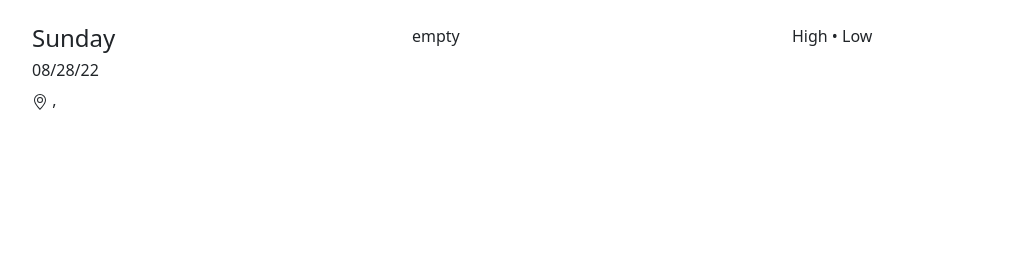
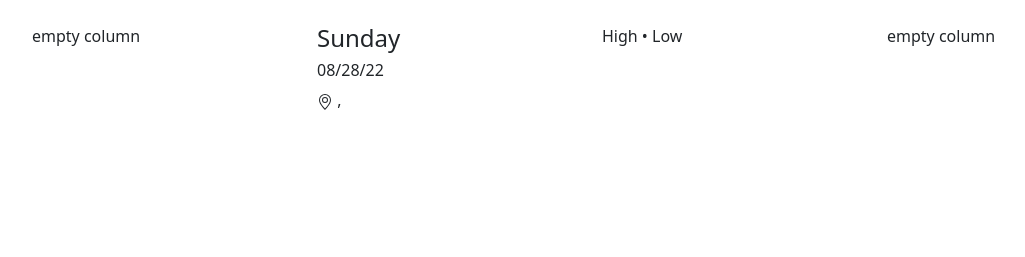
Before and after one commit to ferhanmm/WhatsTheForecast, a Flask app: page / in a window 1280 px wide. Shown: the part 132-389 px from the top of the page, without its empty margins (50-1075 px from the left). Run offline with Flask 2, Linux system fonts and the light colour scheme; data that the repository does not hold is empty.

Commit message:
Update index.html

```diff
--- a/templates/index.html
+++ b/templates/index.html
@@ -32,7 +32,10 @@
 
 <div class="container">
   <div class="row mb-3">
-    <div class="col-md-8 themed-grid-col">
+    <div class="col-md-3 themed-grid-col">
+      empty column
+    </div>
+    <div class="col-md-3 themed-grid-col">
       <div class="row">
         <div class="col-md-6 themed-grid-col">
           <h4>{{weekday}}</h4>
@@ -48,18 +51,18 @@
           <h1><strong>{{weather['fullWeather']['current']['temp_f']}}</strong></h1>
           <p><strong>{{weather['fullWeather']['current']['condition']['text']}}</strong></p>
         </div>
-        <div class="col-md-6 themed-grid-col">
-          empty
-        </div>
       </div>
     </div>
-    <div class="col-md-4 themed-grid-col">
+    <div class="col-md-3 themed-grid-col">
       High {{weather['fullWeather']['forecast']['forecastday'][0]['day']['maxtemp_f']}} &#8226 Low {{weather['fullWeather']['forecast']['forecastday'][0]['day']['mintemp_f']}}
+    </div>
+    <div class="col-md-3 themed-grid-col">
+      empty column
     </div>
   </div>
 </div>
 
-<br>
+<br><br><br><br>
 
 <div class="container themed-container text-center">
   <ul>
```
